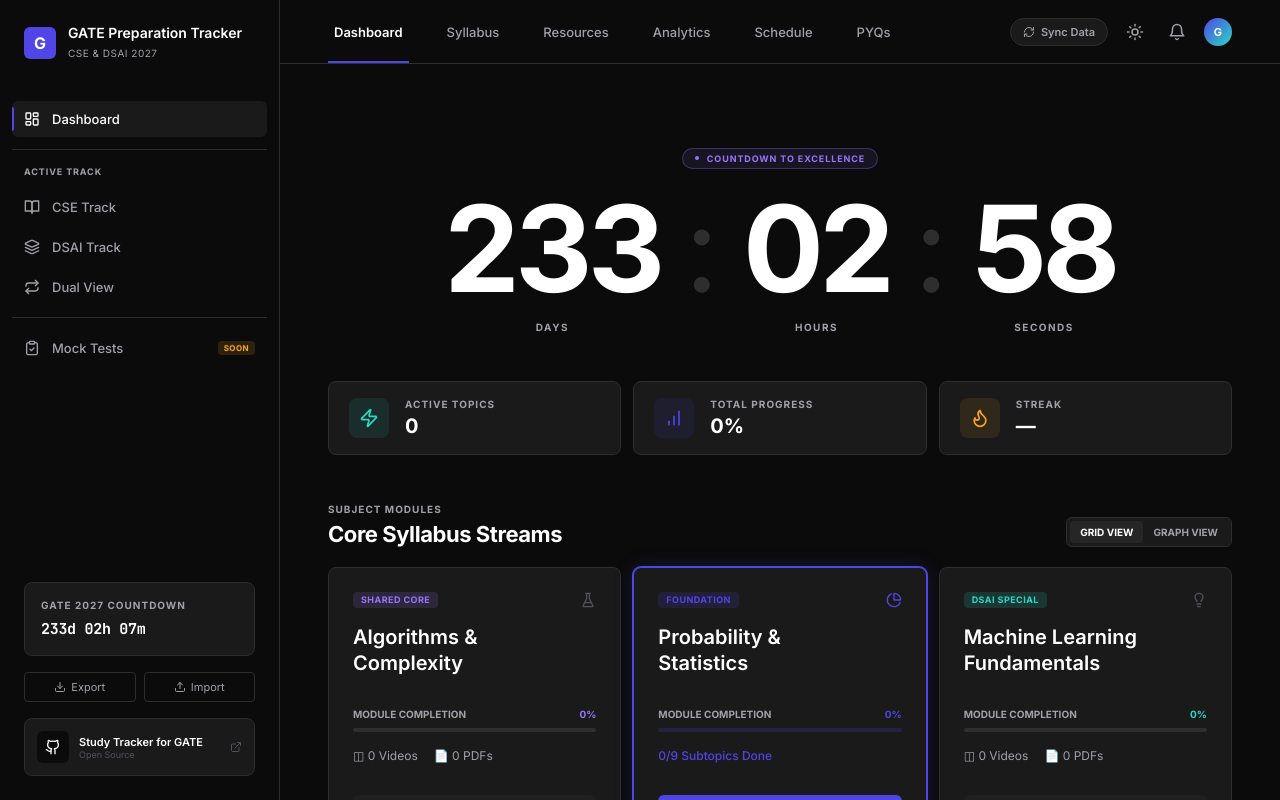
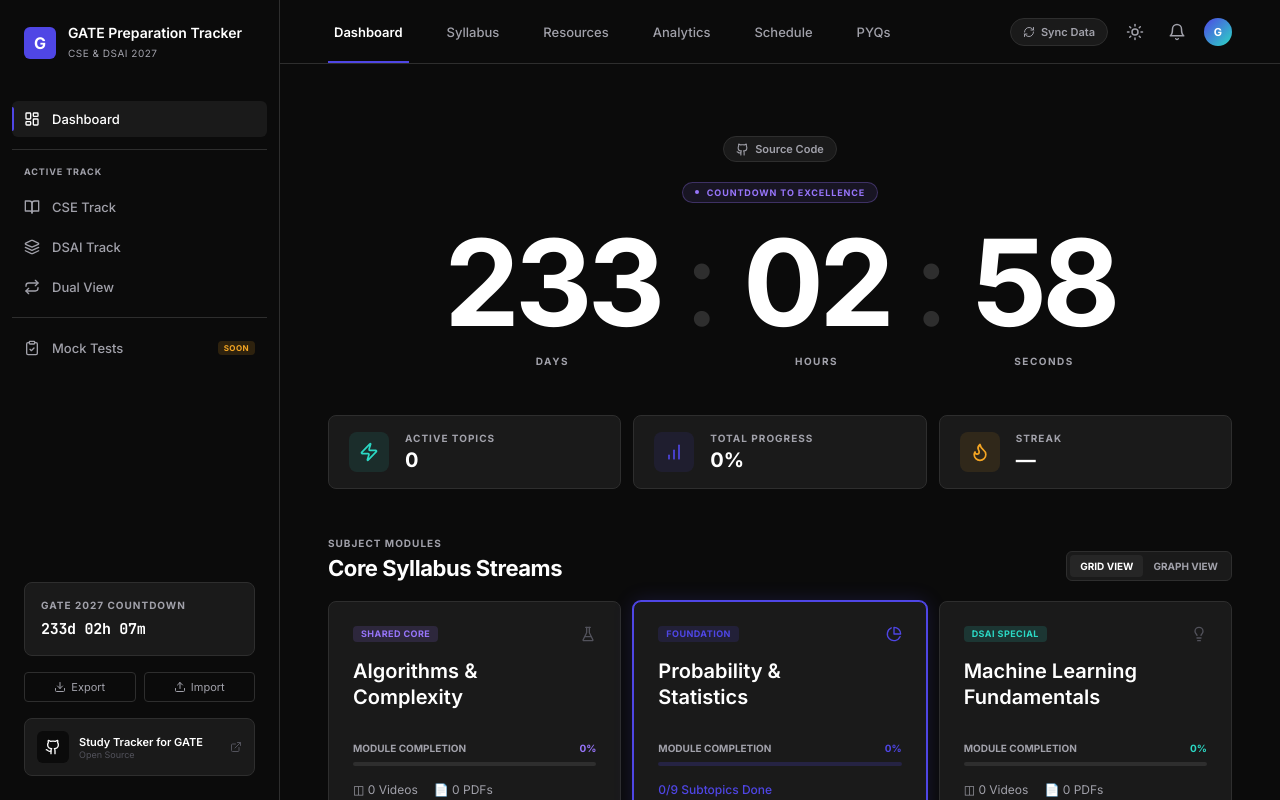
Before and after one commit to garvitsingh006/Study-Tracker-for-GATE, a React (Vite) app: page / in a window 1280 px wide. Built offline with nearby package versions, Linux system fonts and the light colour scheme.

Commit message:
Changed name in readme.md and added source code button for devs

```diff
--- a/index.html
+++ b/index.html
@@ -3,7 +3,7 @@
   <head>
     <meta charset="UTF-8" />
     <meta name="viewport" content="width=device-width, initial-scale=1.0" />
-    <title>GATE Tracker — CSE + DSAI</title>
+    <title>GATE Prep Tracker</title>
     <link rel="preconnect" href="https://fonts.googleapis.com" />
     <link rel="preconnect" href="https://fonts.gstatic.com" crossorigin />
     <link
--- a/src/components/Dashboard.jsx
+++ b/src/components/Dashboard.jsx
@@ -1,5 +1,5 @@
 import { useState, useEffect, useMemo } from 'react'
-import { Zap, BarChart, Flame, FlaskConical, PieChart, Lightbulb, Calendar } from 'lucide-react'
+import { Zap, BarChart, Flame, FlaskConical, PieChart, Lightbulb, Calendar, Github } from 'lucide-react'
 import SYLLABUS from '../data/syllabus'
 import { flattenSubtopics, computeSummary } from '../utils/progress'
 import { computeStreak } from '../utils/activity'
@@ -85,6 +85,34 @@ export default function Dashboard({ currentTrack, progress, materials = {}, acti
 
   return (
     <div className="dashboard-view" style={{ maxWidth: '1000px', margin: '0 auto', animation: 'fadeIn 0.3s ease' }}>
+      {/* Repo Link */}
+      <div style={{ textAlign: 'center', marginTop: '24px', marginBottom: '-16px' }}>
+        <a
+          href="https://github.com/garvitsingh006/Prep-Tracker-for-GATE"
+          target="_blank"
+          rel="noopener noreferrer"
+          style={{
+            display: 'inline-flex',
+            alignItems: 'center',
+            gap: '6px',
+            fontSize: '11px',
+            fontWeight: '600',
+            color: 'var(--text-secondary)',
+            background: 'var(--bg-card)',
+            border: '1px solid var(--border-subtle)',
+            padding: '5px 12px',
+            borderRadius: 'var(--radius-full)',
+            textDecoration: 'none',
+            transition: 'color 0.2s, border-color 0.2s',
+          }}
+          onMouseEnter={e => { e.currentTarget.style.color = 'var(--text-primary)'; e.currentTarget.style.borderColor = 'var(--text-secondary)' }}
+          onMouseLeave={e => { e.currentTarget.style.color = 'var(--text-secondary)'; e.currentTarget.style.borderColor = 'var(--border-subtle)' }}
+        >
+          <Github size={13} aria-hidden="true" />
+          Source Code
+        </a>
+      </div>
+
       {/* Hero Countdown */}
       <div style={{ textAlign: 'center', margin: '32px 0 48px' }}>
         {displayName && (
```
Also changed, not shown: 1 other file (tests, documents, lock files or other folders).
